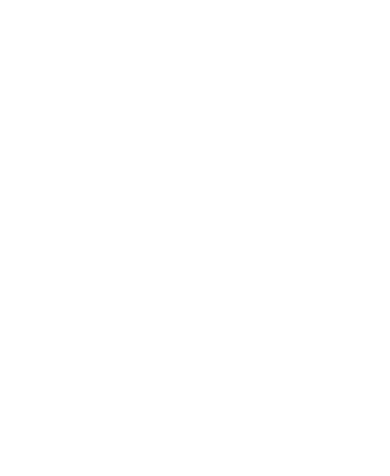
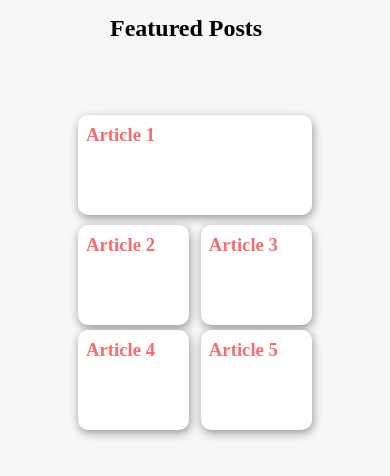
Before and after one commit to VictorGugg/responsive-design-workshop, a plain HTML site: page index.html in a window 390 px wide. Drawn offline with Linux system fonts and the light colour scheme.

Commit message:
Adding the Featured Posts section, mobile-first and >1200px responsive

```diff
--- a/index.html
+++ b/index.html
@@ -4,9 +4,22 @@
     <meta charset="UTF-8">
     <meta http-equiv="X-UA-Compatible" content="IE=edge">
     <meta name="viewport" content="width=device-width, initial-scale=1.0">
-    <title>Document</title>
+    <link rel="stylesheet" href="style.css">
+    <title>Workshop Responsive Design</title>
 </head>
 <body>
 
+    <!-- Section "Featured Posts" -->
+
+
+    <section class="featuredPosts">
+        <h2>Featured Posts</h2>
+        <article><h3>Article 1</h3></article>
+        <article><h3>Article 2</h3></article>
+        <article><h3>Article 3</h3></article>
+        <article><h3>Article 4</h3></article>
+        <article><h3>Article 5</h3></article>
+    </section>
+
 </body>
 </html>
--- a/style.css
+++ b/style.css
@@ -0,0 +1,89 @@
+* {
+    box-sizing: border-box;
+    margin: 0;
+    line-height: 1.5rem;
+}
+
+body {
+    background-color: #f7f7f7;
+}
+
+h2 {
+    margin: 1rem 2rem;
+}
+
+.featuredPosts {
+    display: grid;
+    width: 60%;
+    height: auto;
+    margin: auto;
+    grid-template-columns: 1fr 1fr;
+    grid-template-rows: repeat(3, 110px);
+    grid-template-areas:
+    "title title"
+    "main main"
+    "b   c"
+    "d   e"
+}
+
+.featuredPosts h2{
+    grid-area: title;
+}
+
+.featuredPosts article {
+    background-color: white;
+    color: #f76c6c;
+    margin: auto;
+    box-shadow: 1px 3px 10px rgba(0, 0, 0, 0.4);
+    border-radius: 10px;
+    height: 100px;
+}
+
+article h3 {
+    padding: 0.5rem;
+}
+
+.featuredPosts article:first-of-type {
+    grid-area: main;
+    width: 100%;
+}
+
+.featuredPosts article:nth-child(3) {
+    grid-area: b;
+    width: 95%;
+    margin-right: 5%;
+}
+
+.featuredPosts article:nth-child(4) {
+    grid-area: c;
+    width: 95%;
+    margin-left: 5%;
+}
+
+.featuredPosts article:nth-child(5) {
+    grid-area: d;
+    width: 95%;
+    margin-right: 5%;
+}
+
+.featuredPosts article:nth-child(6) {
+    grid-area: e;
+    width: 95%;
+    margin-left: 5%;
+}
+
+@media screen and (min-width: 1200px) {
+    .featuredPosts {
+        grid-template-columns: repeat(4, 1fr);
+        grid-template-rows: repeat(3, 110px);
+        grid-template-areas:
+        "title title title title"
+        "main main b c"
+        "main main d e"
+    }
+
+    .featuredPosts article:first-of-type {
+        width: 90%;
+        height: 210px;
+    }
+}
```
